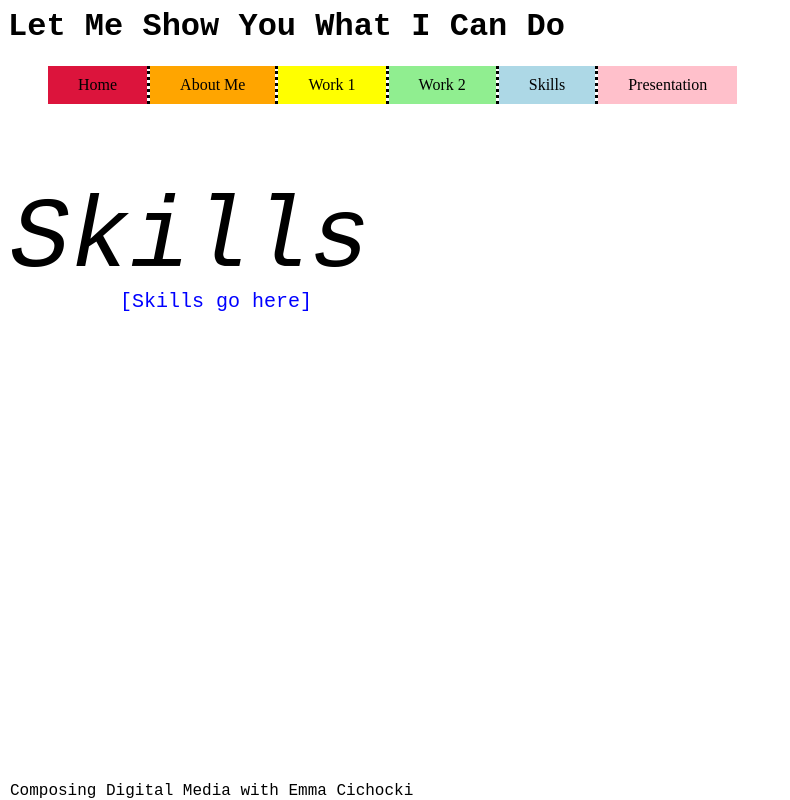
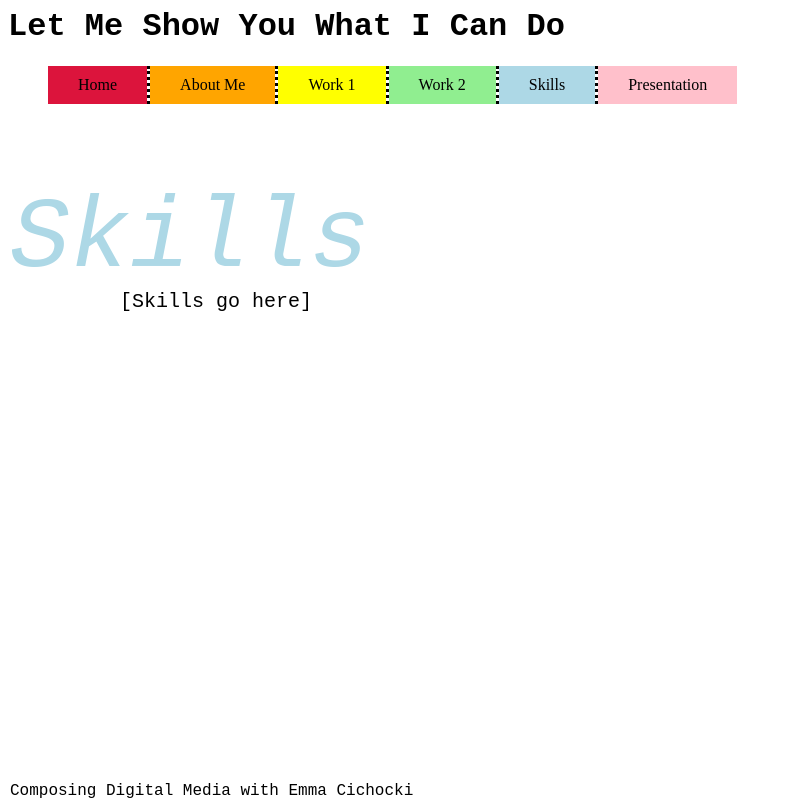
Before and after one commit to EMC105/EMC105.github.io, a plain HTML site: page Skills/index.html in a window 1280 px wide. Shown: the whole page, without its empty margins (0-790 px from the left). Drawn offline with Linux system fonts and the light colour scheme.

Commit message:
Update skills.css

```diff
--- a/skills.css
+++ b/skills.css
@@ -1,5 +1,9 @@
+h2{
+    color:lightBlue;
+    font-style:bold;
 
-p {color: blue;
+}
+p {color: black;
     font-size: 20;
     padding-top:20;
 }
@@ -9,4 +13,6 @@ footer {
     bottom: 0;
     right: 500;
     width: 300;
+    color:lightBlue;
+
 }
```
